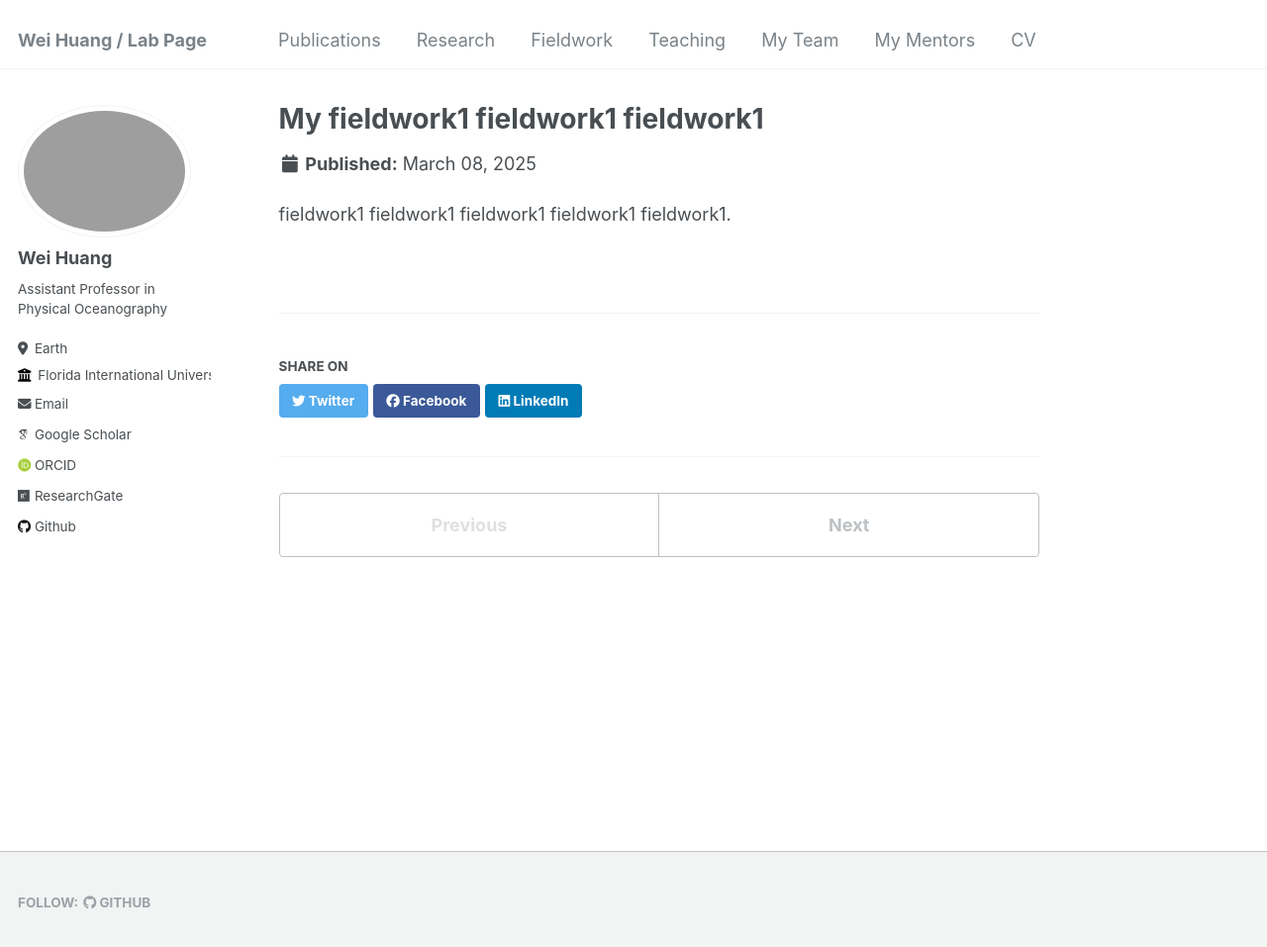
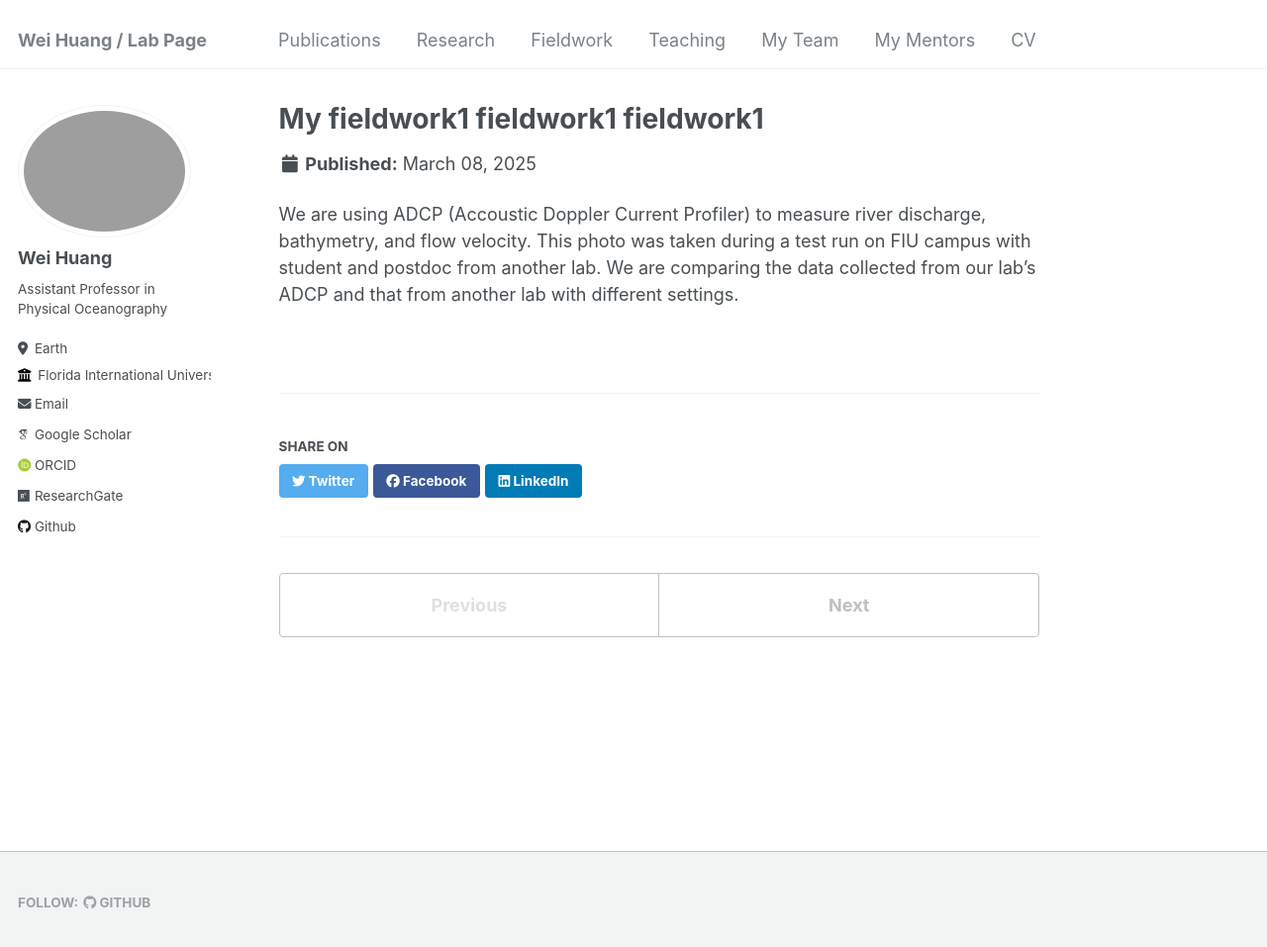
Before and after one commit to huang96169/huang96169.github.io, a Jekyll site: the page built from _fieldwork/fieldwork-1.md, in a window 1280 px wide and 970 px high. Shown: the top 957 px of the window at 99% size. Built offline with Jekyll 4.4.1, drawn with Linux system fonts in a browser that asks for light colours; some web fonts are replaced.

Commit message:
Update fieldwork-1.md

```diff
--- a/_fieldwork/fieldwork-1.md
+++ b/_fieldwork/fieldwork-1.md
@@ -5,4 +5,5 @@ excerpt: "<img src='/images/fieldwork1.jpg'>"
 collection: fieldwork
 ---
 
- fieldwork1 fieldwork1 fieldwork1 fieldwork1 fieldwork1.
+ We are using ADCP (Accoustic Doppler Current Profiler) to measure river discharge, bathymetry, and flow velocity.
+ This photo was taken during a test run on FIU campus with student and postdoc from another lab. We are comparing the data collected from our lab's ADCP and that from another lab with different settings.
```
